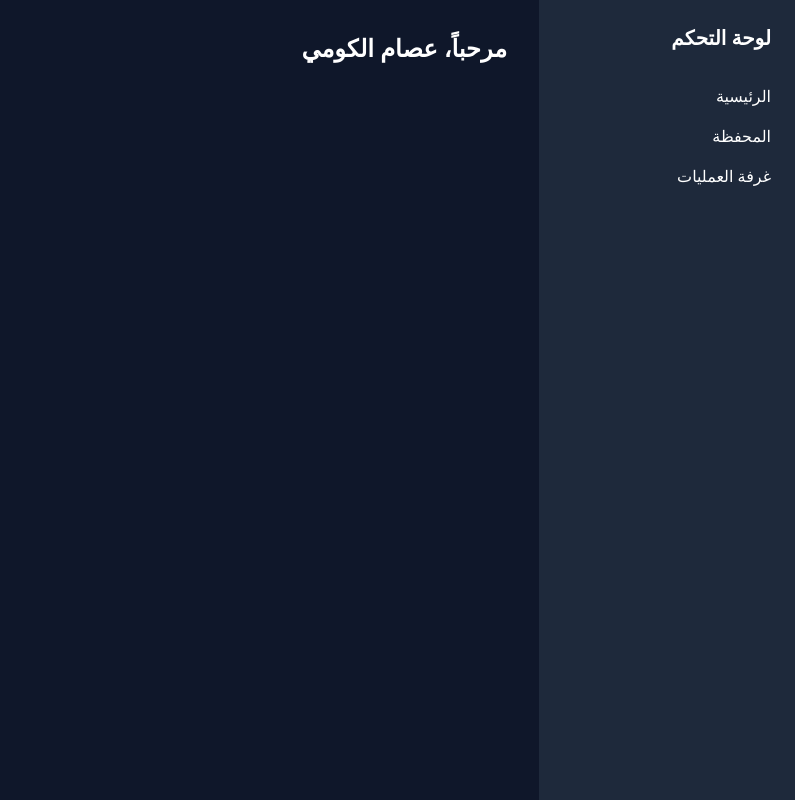
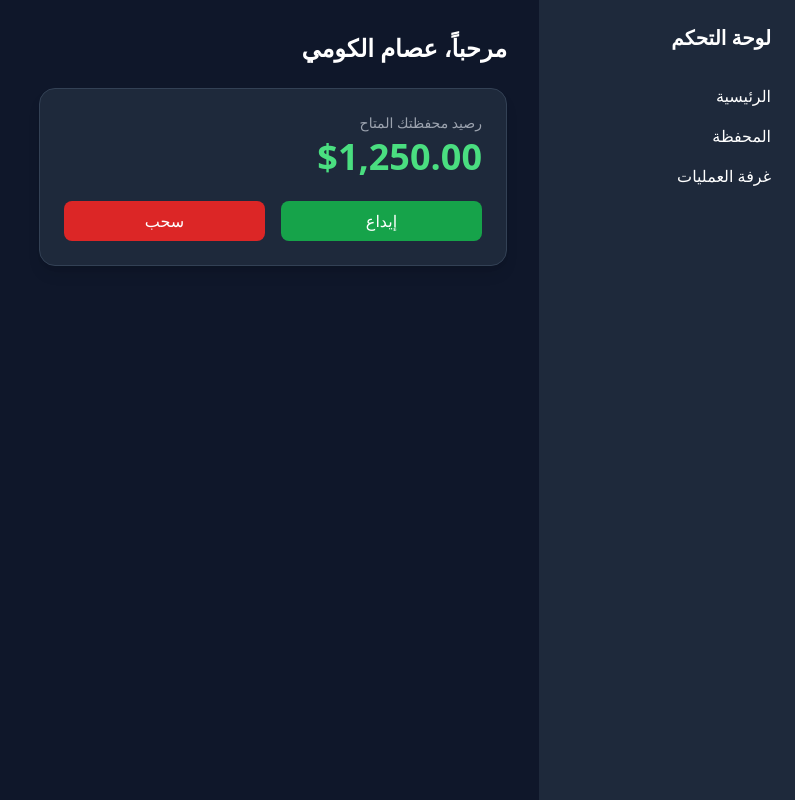
Before and after one commit to e65461123-png/essam_athar369, a Flask app: template templates/index.html in a window 1280 px wide. Shown: the whole page, without its empty margins (485-1280 px from the left). Run offline with Flask 3, Linux system fonts and the light colour scheme; the template is opened without the code that fills it, so the values that code supplies are empty; some libraries are stand-ins or nearby versions.

Commit message:
Update index.html

```diff
--- a/templates/index.html
+++ b/templates/index.html
@@ -6,9 +6,10 @@
     <title>AETHER 369 - لوحة التحكم</title>
     <script src="https://cdn.tailwindcss.com"></script>
 </head>
-<body>
+<body class="bg-slate-900 text-white">
 
-    <div class="min-h-screen flex bg-slate-900 text-white">
+    <div class="min-h-screen flex">
+      <!-- القائمة الجانبية -->
       <aside class="w-64 bg-slate-800 p-6 hidden md:block">
         <h2 class="text-xl font-bold mb-8">لوحة التحكم</h2>
         <nav class="space-y-4">
@@ -18,10 +19,23 @@
         </nav>
       </aside>
 
+      <!-- المحتوى الرئيسي -->
       <main class="flex-1 p-8">
         <h1 class="text-2xl font-bold mb-6">مرحباً، عصام الكومي</h1>
+
+        <!-- منطقة البطاقات -->
         <div id="content" class="grid grid-cols-1 md:grid-cols-2 gap-6">
+          <!-- بطاقة المحفظة -->
+          <div class="bg-slate-800 p-6 rounded-2xl border border-slate-700 shadow-lg">
+              <p class="text-gray-400 text-sm mb-1">رصيد محفظتك المتاح</p>
+              <h2 class="text-4xl font-bold text-green-400 mb-6">$1,250.00</h2>
+
+              <div class="flex gap-4">
+                  <button class="bg-green-600 hover:bg-green-700 text-white py-2 px-4 rounded-lg w-full">إيداع</button>
+                  <button class="bg-red-600 hover:bg-green-700 text-white py-2 px-4 rounded-lg w-full">سحب</button>
+              </div>
           </div>
+        </div>
       </main>
     </div>
 
```
